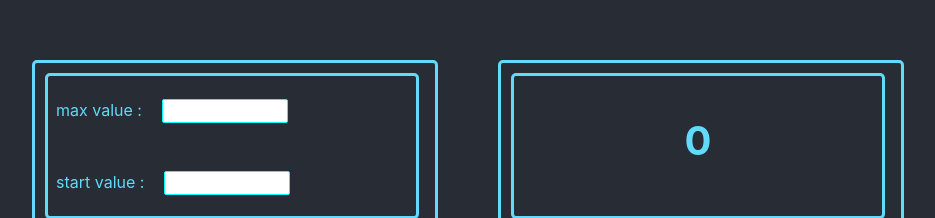
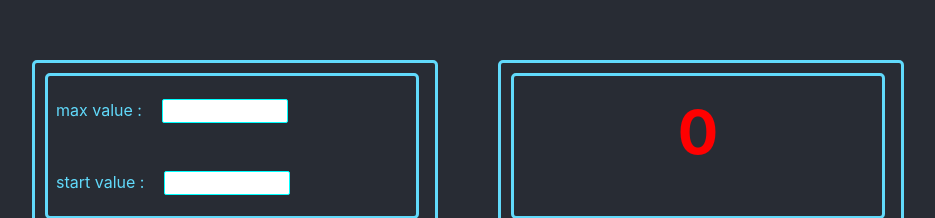
Before and after one commit to RamanSlinka/Counter_secondTest, a React (Create React App) app: page / in a window 1280 px wide. Shown: the part 212-430 px from the top of the page, without its empty margins (172-1107 px from the left). Built offline with nearby package versions, Linux system fonts and the light colour scheme.

Commit message:
added components added localStorage added handler input value + questions

```diff
--- a/src/App.css
+++ b/src/App.css
@@ -46,6 +46,17 @@
     font-size: 20px;
     text-align: center;
 }
+ .row input-incorrect-value{
+     outline: none;
+     height: 20px;
+     width: 120px;
+     margin: 15px 5px 17px 20px;
+     border: #ff0000 1px solid;
+     background-color: rgba(255, 0, 0, 0.4);
+     border-radius: 2px;
+     font-size: 20px;
+     text-align: center;
+ }
 
 .button-field {
     margin: 10px;
--- a/src/App.tsx
+++ b/src/App.tsx
@@ -5,19 +5,26 @@ import {Counter} from "./Counter";
 import {CounterSetting} from "./CounterSetting";
 
 function App() {
-    let [value, setValue] = useState(0)
-    let [maxValue, setMaxValue] = useState(0)
+    let [value, setValue] = useState(0)                     // значение передаваемое на экран счётчика
+    let [maxValue, setMaxValue] = useState(0)            // значения макс. (input1)
+    let [startValue, setStartValue] = useState(0)            // значения стартовые (input2)
 
 
-    const increment = () => {setValue(value + 1)
-    if (value === maxValue) {
-        return maxValue
-    }}
-    const resetValue = () => { setValue(0)}
+    const increment = () => {
+         startValue = value;
+        setValue(value + 1)                     // как выводить сообщение:  enter values and press 'set' ?
+        if ((value < 0) || (maxValue === startValue)) {
+            return 'Incorrect value !'
+        }
+    }
+
+    const resetValue = () => {
+        setValue(0)
+    }
 
     const setToLocalStorageHandler = () => {
-        localStorage.setItem('convertValue', JSON.stringify(value))
-    getFormLocalStorage()
+        localStorage.setItem('convertValue', JSON.stringify(startValue))
+        getFormLocalStorage()                            // как реализовать одной 'set' кнопкой  getSt. и setSt. ?
     }
 
     const getFormLocalStorage = () => {
@@ -27,21 +34,23 @@ const getFormLocalStorage = () => {
             setValue(newValue)
         }
     }
-
-let getMaxValueFromInput = (e:ChangeEventHandler<HTMLInputElement>) =>
+    let getMaxValueFromInput = (e: ChangeEventHandler<HTMLInputElement>) =>
         setMaxValue(e.currentTarget.value)
 
-    let getStartValueFromInput = (e:ChangeEventHandler<HTMLInputElement>) =>
-    setValue(e.currentTarget.value)
+    let getStartValueFromInput = (e: ChangeEventHandler<HTMLInputElement>) =>
+        setStartValue(e.currentTarget.value)
 
 
     return (
         <div className="App">
             <CounterSetting value={value}
+                            maxValue={maxValue}
+                            startValue={startValue}
                             getMaxValueFromInput={getMaxValueFromInput}
                             getStartValueFromInput={getStartValueFromInput}
                             setToLocalStorageHandler={setToLocalStorageHandler}/>
             <Counter value={value}
+                     maxValue={maxValue}
                      increment={increment}
                      resetValue={resetValue}
             />
--- a/src/Counter.tsx
+++ b/src/Counter.tsx
@@ -4,6 +4,7 @@ import {Button} from "./Button";
 
 type CounterPropsType = {
     value: number
+    maxValue: number
     increment: () => void
     resetValue: () => void
 
@@ -12,11 +13,11 @@ export function Counter(props: CounterPropsType) {
     return (
         <div className={'container'}>
             <div className={'setting-field'}>
-                <h2 className={props.value === 5 ? 'red' : ''}>{props.value}</h2>
+                <h2 className={props.value === props.maxValue ? 'red' : ''}>{props.value}</h2>
             </div>
             <div className={'button-field'}>
-                <Button title={'inc'} onClick={props.increment} disabled={props.value === 5} />
-                <Button title={'reset'}  onClick={props.resetValue} disabled={props.value < 5}/>
+                <Button title={'inc'} onClick={props.increment} disabled={props.value === props.maxValue} />
+                <Button title={'reset'}  onClick={props.resetValue} disabled={props.value < props.maxValue}/>
 
             </div>
         </div>
--- a/src/CounterSetting.tsx
+++ b/src/CounterSetting.tsx
@@ -5,6 +5,8 @@ import {SettingField} from "./SettingField";
 type CounterSettingPropsType = {
     setToLocalStorageHandler: () => void
     value: number
+    maxValue: number
+    startValue: number
     getMaxValueFromInput:()=> void
     getStartValueFromInput: () => void
 }
@@ -14,8 +16,10 @@ export function CounterSetting(props: CounterSettingPropsType) {
         <div className={'container'}>
             <div className={'setting-field'}>
                 <SettingField paragraph={'max value :'}
+                              maxValue={props.maxValue}
                               getValueInput={props.getMaxValueFromInput}/>
                 <SettingField paragraph={'start value :'}
+                              maxValue={props.maxValue}
                               getValueInput={props.getStartValueFromInput}/>
             </div>
             <div className={'button-field'}>
--- a/src/SettingField.tsx
+++ b/src/SettingField.tsx
@@ -1,17 +1,22 @@
 import React from "react";
 
 
-type SettingFieldPropsType ={
+type SettingFieldPropsType = {
     paragraph: string
-    getValueInput:()=> void
+    getValueInput: () => void
+    maxValue: number
+    startValue: number
 }
-export function SettingField (props: SettingFieldPropsType) {
 
- /*   let inputValue = (e:ChangeEventHandler<HTMLInputElement>)=>{ e.currentTarget.value}*/
+export function SettingField(props: SettingFieldPropsType) {
+
+    /*   let inputValue = (e:ChangeEventHandler<HTMLInputElement>)=>{ e.currentTarget.value}*/
     return (
         <div className={'row'}>
             <p>{props.paragraph} </p>
-            <input type="number"
+            <input className=
+                       {((props.maxValue === props.startValue) || (props.maxValue < 0)) ? 'input-incorrect-value' : ''}
+                   type="number"
                    onChange={props.getValueInput}/>
         </div>
     )
```
Lines whose indentation alone changed are shown as unchanged.
